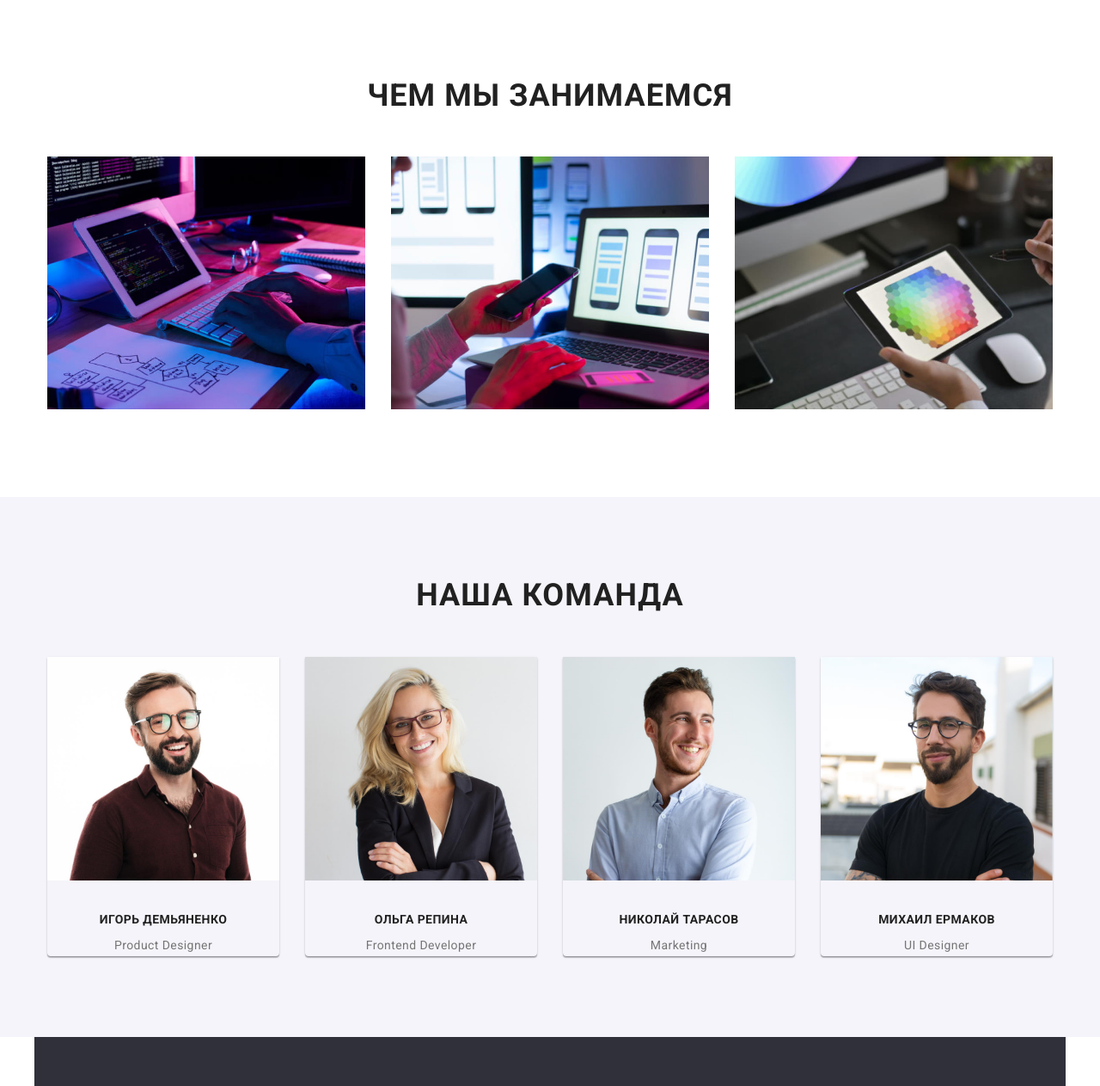
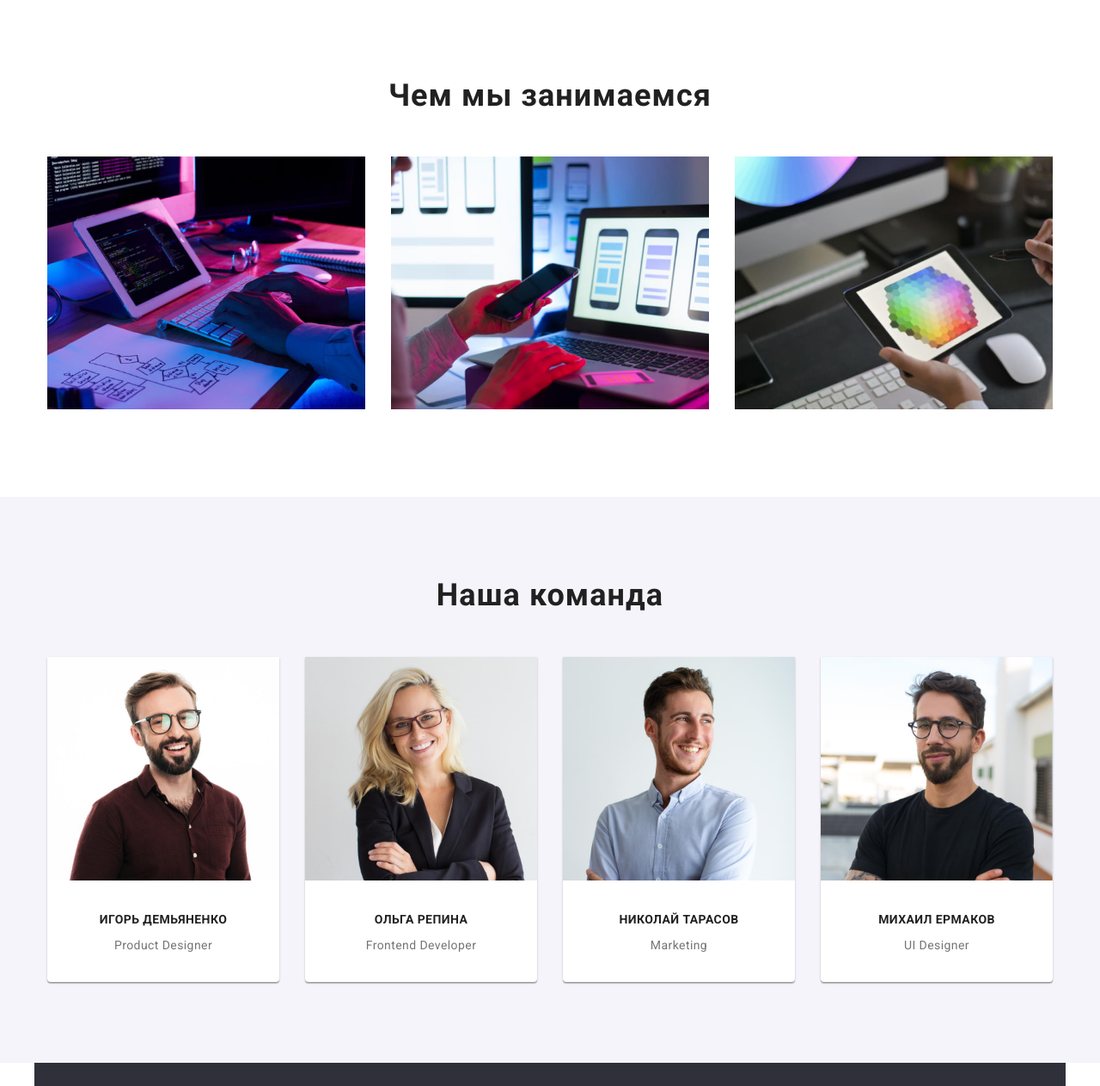
Before and after one commit to AkronoS-QD/goit-markup-hw-03, a plain HTML site: page index.html in a window 1280 px wide. Shown: the part 876-2139 px from the top of the page at 86% size. Drawn offline with nearby package versions, Linux system fonts and the light colour scheme.

Commit message:
Правка регистра текста

```diff
--- a/css/style.css
+++ b/css/style.css
@@ -187,7 +187,6 @@ p {
 
 /* основная секция на веб и портфолио */
 .section-title {
-  /* margin-top: 94px; */
   margin-bottom: 10px;
   font-weight: 700;
   font-size: 14px;
@@ -207,6 +206,7 @@ p {
   margin: auto;
   line-height: 1.16;
   text-align: center;
+  text-transform: none;
 }
 
 /* кнопка web студия - заказать услуги*/
@@ -269,6 +269,7 @@ p {
   line-height: 1.16;
   text-align: center;
   letter-spacing: 0.03em;
+  text-transform: none;
 }
 
 .image-card,
@@ -290,7 +291,9 @@ p {
   margin-right: 0;
 }
 
-.list-team {
+.list-team .item {
+  background-color: var(--primary-white-color);
+  padding-bottom: 30px;
   margin-top: 50px;
 }
 
--- a/index.html
+++ b/index.html
@@ -66,7 +66,7 @@
         <div class="container">
           <ul class="main-goal list">
             <li class="item">
-              <h3 class="section-title">Внимание к деталям</h3>
+              <h3 class="goal section-title">Внимание к деталям</h3>
               <p class="text">
                 Идейные соображения, а также начало повседневной работы по
                 формированию позиции.
```
